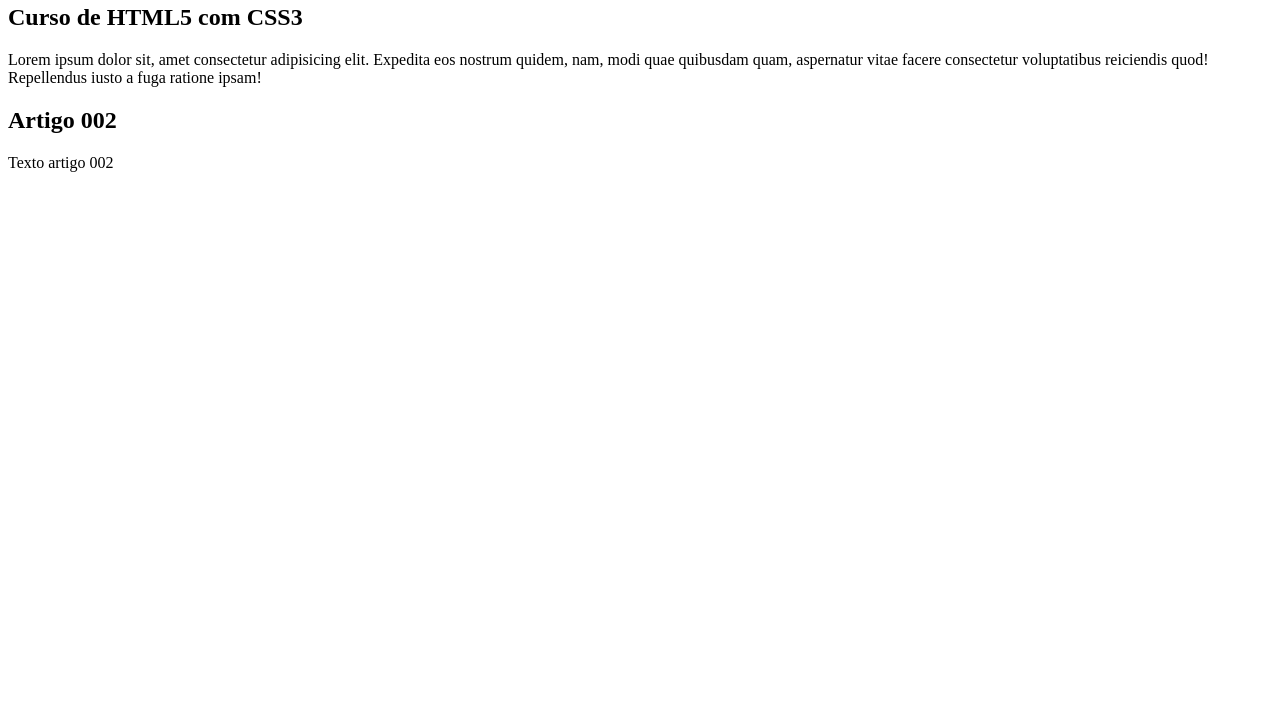
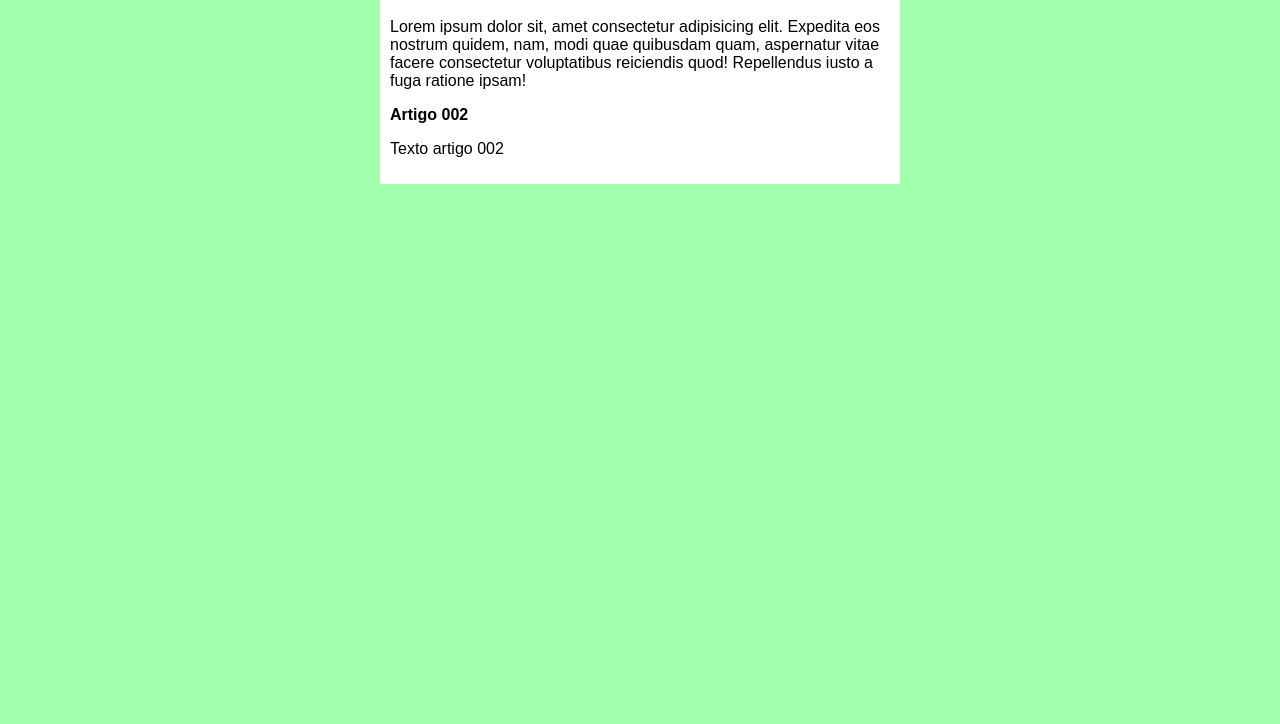
Before and after one commit to VitorVDavoglio/Ola-github, a plain HTML site: page site-exemplo/index.html in a window 1280 px wide. Shown: the part 76-800 px from the top of the page. Drawn offline with Linux system fonts and the light colour scheme.

Commit message:
colocando css

```diff
--- /dev/null
+++ b/site-exemplo/estilos/style.css
@@ -0,0 +1,15 @@
+* {
+    font-family: Arial, Helvetica, sans-serif;
+    font-size:  16px;
+}
+
+body {
+    background-color: rgba(134, 255, 150, 0.769);
+}
+
+main {
+    background-color: white;
+    width: 500px;
+    margin: auto;
+    padding: 10px;
+}
--- a/site-exemplo/index.html
+++ b/site-exemplo/index.html
@@ -5,6 +5,7 @@
     <meta http-equiv="X-UA-Compatible" content="IE=edge">
     <meta name="viewport" content="width=device-width, initial-scale=1.0">
     <title>não alterar</title>
+    <link rel="stylesheet" href="estilos/style.css">
 </head>
 <body>
     <main>
```
